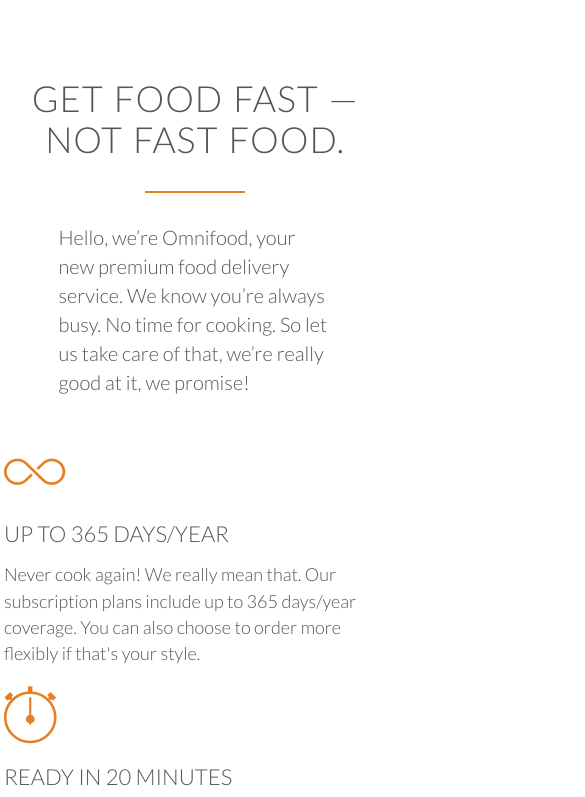
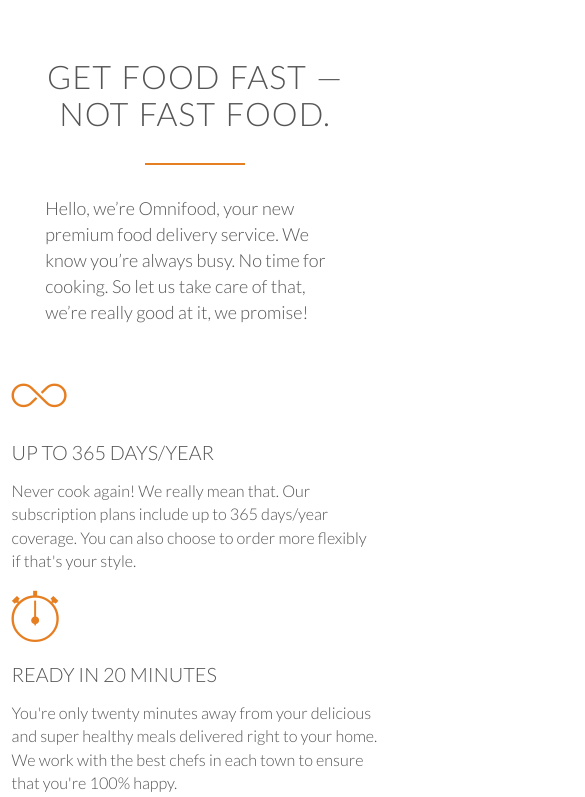
Before and after one commit to chanalisa/omnifood, a plain HTML site: page index.html in a window 390 px wide. Shown: the part 846-1643 px from the top of the page, 585 px wide, since content can reach past the window. Drawn offline with Linux system fonts and the light colour scheme; files whose address does not match are found by name.

Commit message:
completed responsiveness part 1

```diff
--- a/index.html
+++ b/index.html
@@ -1,6 +1,9 @@
 <!DOCTYPE html>
 <html lang="en">
   <head>
+
+    <meta name="viewport" content="width=device-width, initial-scale=1.0">
+
     <link rel="stylesheet" type="text/css" href="vendors/css/normalize.css" />
     <link rel="stylesheet" type="text/css" href="vendors/css/grid.css" />
     <link
@@ -9,6 +12,7 @@
       href="vendors/css/ionicons.min.css"
     />
     <link rel="stylesheet" type="text/css" href="resources/css/style.css" />
+    <link rel="stylesheet" type="text/css" href="resources/css/queries.css" />
     <link
       href="https://fonts.googleapis.com/css?family=Lato:100,300,300i,400&display=swap"
       rel="stylesheet"
@@ -447,9 +451,9 @@
           </ul>
         </div>
       </div>
-          <div class="row">
-            <p>Copyright &copy; 2015 by Omnifood. All rights reserved.</p>
-          </div>
+      <div class="row">
+        <p>Copyright &copy; 2015 by Omnifood. All rights reserved.</p>
+      </div>
     </footer>
 
   </body>
--- /dev/null
+++ b/resources/css/queries.css
@@ -0,0 +1,35 @@
+/* Big tablets to 1200px (widths smaller than the 1140px row) */
+@media only screen and (max-width: 1200px) {
+  .hero-text-box {
+    width: 100%;
+    padding: 0 20%;
+  }
+
+  .row {
+    padding: 0 2%;
+  }
+}
+
+/* Small tablets to big tablets: from 768px to 1023px */
+@media only screen and (max-width: 1023px) {
+  body {
+    font-size: 18px;
+  }
+
+  section {
+    padding: 60px 0;
+  }
+
+  .long-copy {
+    width: 80%;
+    margin-left: 10%;
+  }
+}
+
+/* Small phones to small tablets: from 481px to 767px */
+@media only screen and (max-width: 767px) {
+}
+
+/* Small phones: from 0 to 480px */
+@media only screen and (max-width: 480px) {
+}
```
